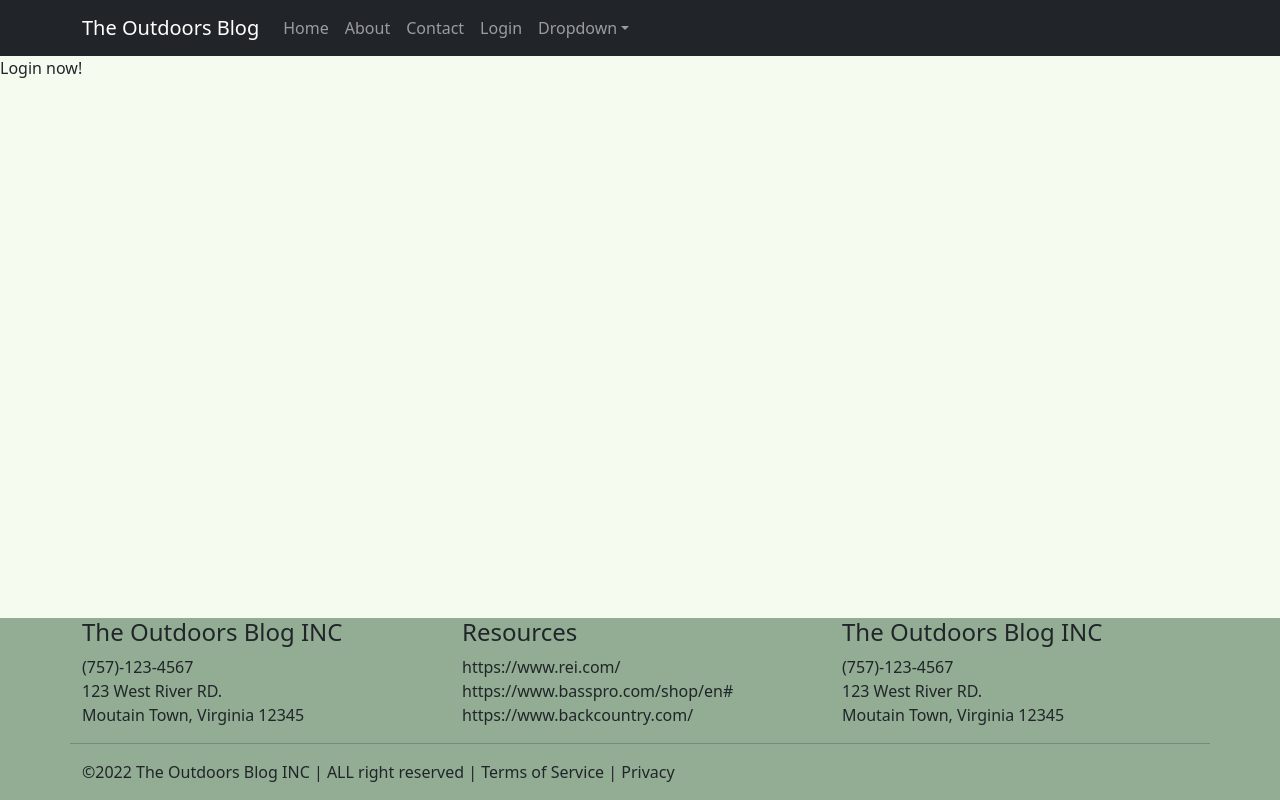
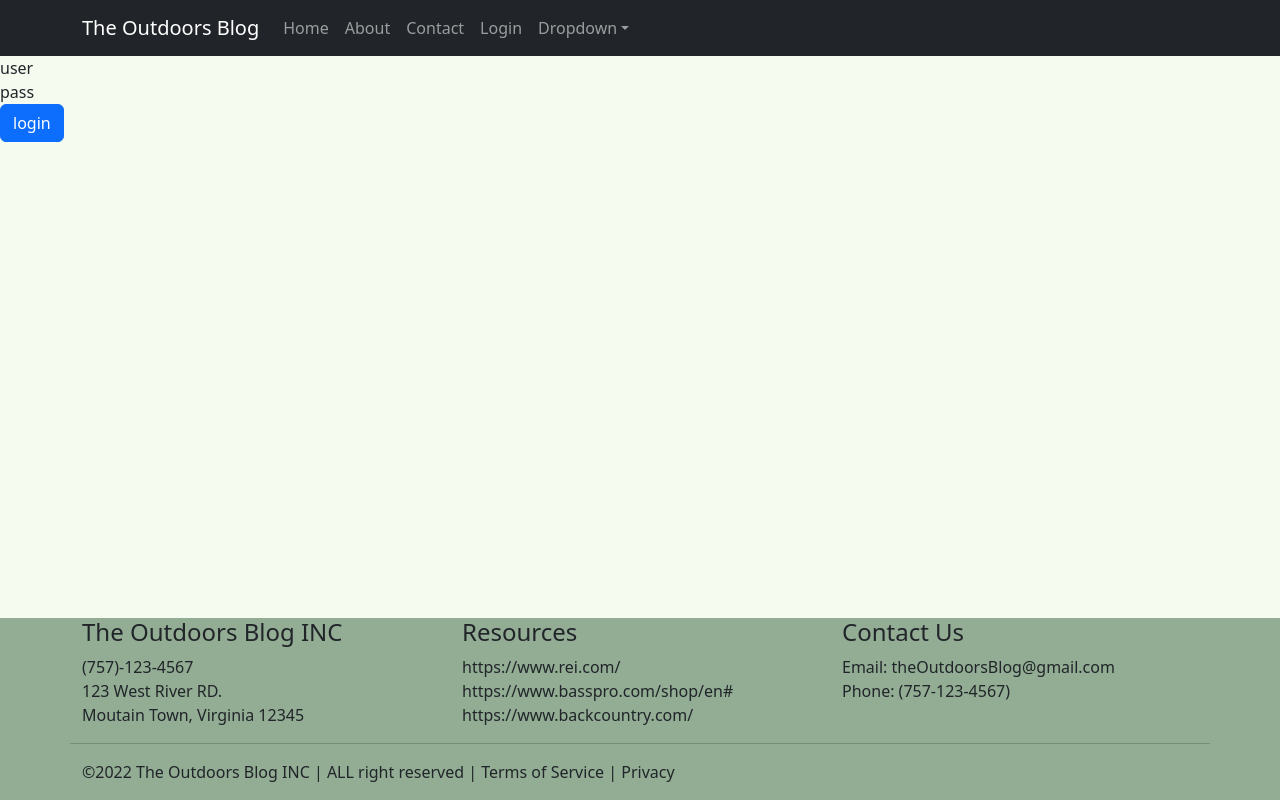
Before and after one commit to CKline22/blog-website, a React (Create React App) app in the folder blog/: page /login in a window 1280 px wide. Built offline with nearby package versions, Linux system fonts and the light colour scheme.

Commit message:
login form started

```diff
--- a/blog/src/components/footer.js
+++ b/blog/src/components/footer.js
@@ -23,11 +23,10 @@ function Footer() {
             </ul>
           </div>
           <div className="col">
-            <h4>The Outdoors Blog INC</h4>
+            <h4>Contact Us</h4>
             <ul className="list-unstyled">
-              <li>(757)-123-4567</li>
-              <li>123 West River RD.</li>
-              <li>Moutain Town, Virginia 12345</li>
+              <li>Email: theOutdoorsBlog@gmail.com</li>
+              <li>Phone: (757-123-4567)</li>
             </ul>
           </div>
           <hr />
--- a/blog/src/pages/contactPage.js
+++ b/blog/src/pages/contactPage.js
@@ -17,7 +17,7 @@ function Contact() {
               feed back
             </Card.Subtitle>
             <Card.Text>Phone: (757-123-4567)</Card.Text>
-            <Card.Text>Email: FakeEmail@gmail.com</Card.Text>
+            <Card.Text>Email: theOutdoorsBlog@gmail.com</Card.Text>
             <Card.Text>
               Address: 123 West River RD. Moutain Town, Virginia 12345
             </Card.Text>
--- a/blog/src/pages/homePage.js
+++ b/blog/src/pages/homePage.js
@@ -1,6 +1,5 @@
 import React from "react";
 import Header from "../components/header";
-import CardGroup from "react-bootstrap/CardGroup";
 import Card from "react-bootstrap/Card";
 import Col from "react-bootstrap/Col";
 import Row from "react-bootstrap/Row";
@@ -13,7 +12,7 @@ function Home() {
         <Row xs={1} md={2}>
           <Col>
             <Card>
-              <Card.Img variant="top" src="holder.js/100px160" />
+              <Card.Img variant="top" src="la" />
               <Card.Body>
                 <Card.Title>Camping Adventures</Card.Title>
                 <Card.Text>
--- a/blog/src/pages/loginPage.js
+++ b/blog/src/pages/loginPage.js
@@ -1,8 +1,16 @@
 import React from 'react';
+import Button from 'react-bootstrap/Button';
+import Form from 'react-bootstrap/Form';
 
 function Login () {
     return(
-        <div>Login now!</div>
+        <div>
+            <Form>
+                <Form.Group>user</Form.Group>
+                <Form.Group>pass</Form.Group>
+                <Button>login</Button>
+            </Form>
+        </div>
     )
 }
 
```
